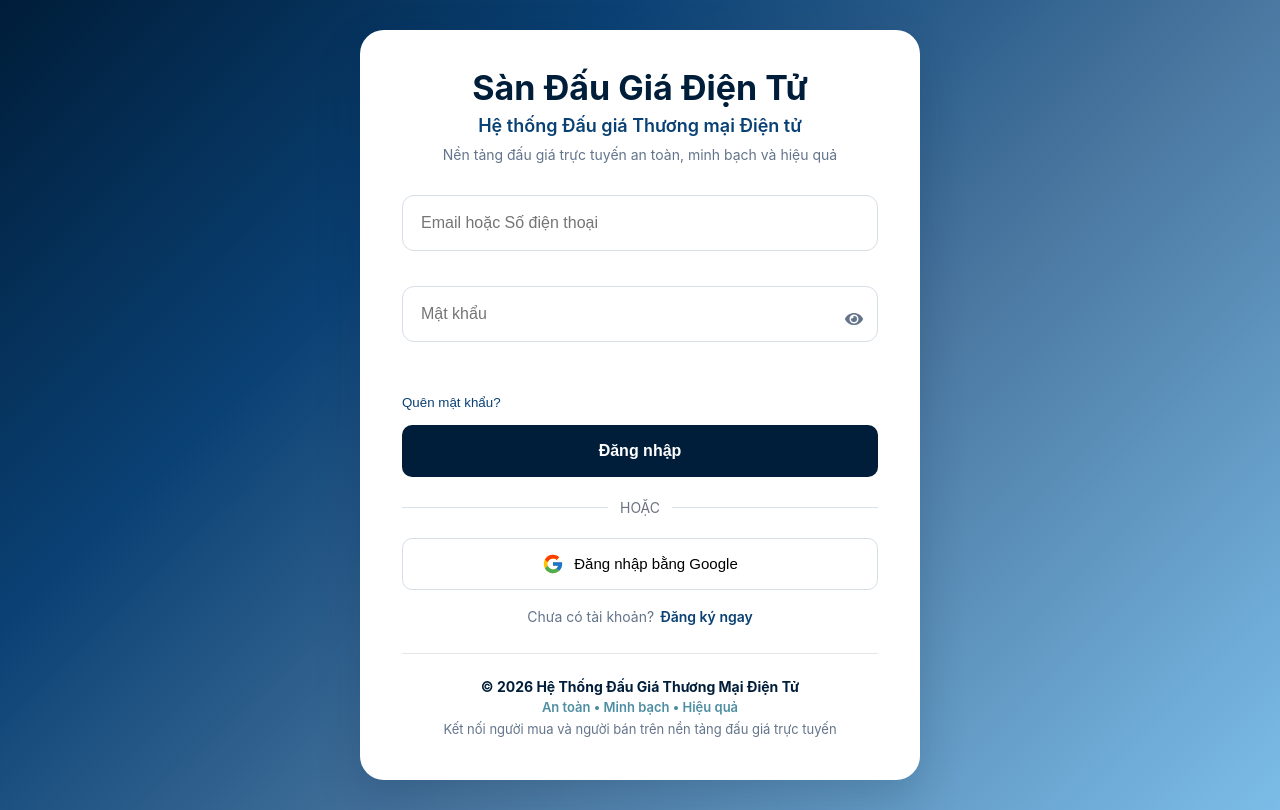
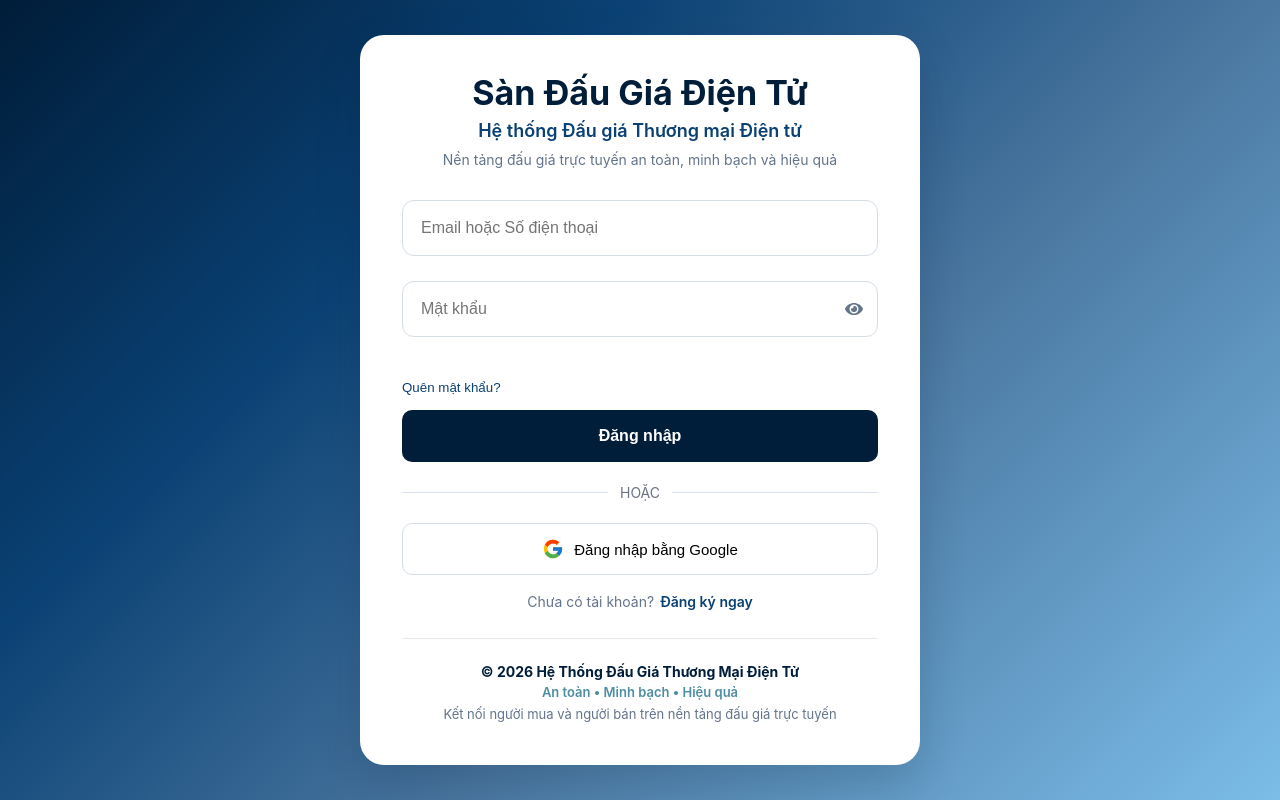
Before and after one commit to ThangTM-2K4/FE_Nexus_Ecommerce_Auction, a React (Vite) app: page /login in a window 1280 px wide. Built offline with nearby package versions, Linux system fonts and the light colour scheme.

Commit message:
fix eye button on login and register page

```diff
--- a/src/pages/auth/loginPage/index.scss
+++ b/src/pages/auth/loginPage/index.scss
@@ -81,7 +81,7 @@ background: linear-gradient(
 
   box-sizing: border-box;
 
-  margin-bottom: 10px;
+
 }
 
 .login-card input:focus {
--- a/src/pages/auth/registerPage/index.scss
+++ b/src/pages/auth/registerPage/index.scss
@@ -107,12 +107,14 @@
 .password-wrapper {
   position: relative;
   display: flex;
+  align-items: center;
   margin-bottom: 14px;
 }
 
 .password-wrapper input {
   width: 100%;
   padding-right: 48px; // chừa chỗ cho icon
+  margin-bottom: 0; // margin handled by wrapper
 }
 
 .eye-btn {
@@ -134,7 +136,10 @@
   align-items: center;
   justify-content: center;
 
-  font-size: 18px;;
+  font-size: 18px;
+
+  padding: 0;
+  line-height: 1;
 }
 
 .eye-btn:hover {
```
